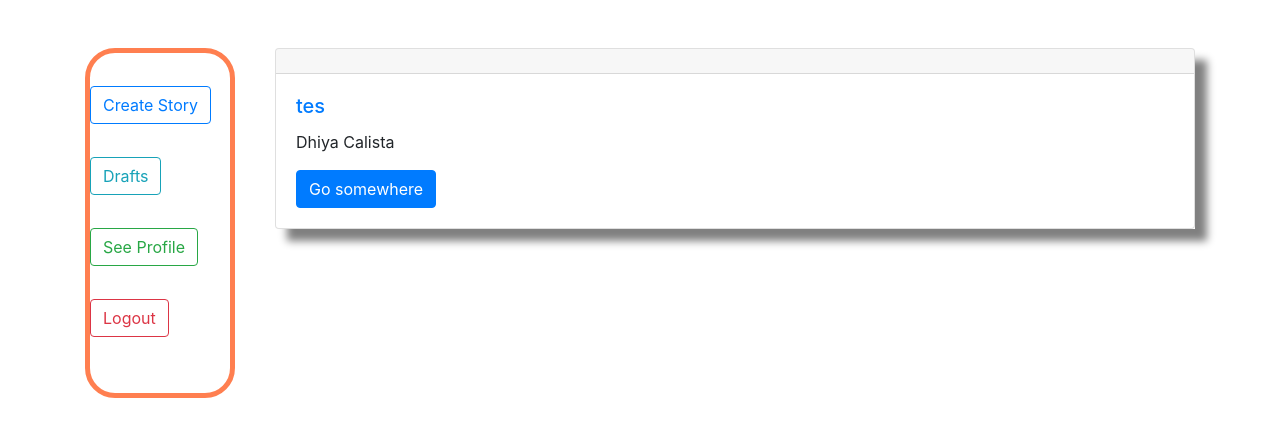
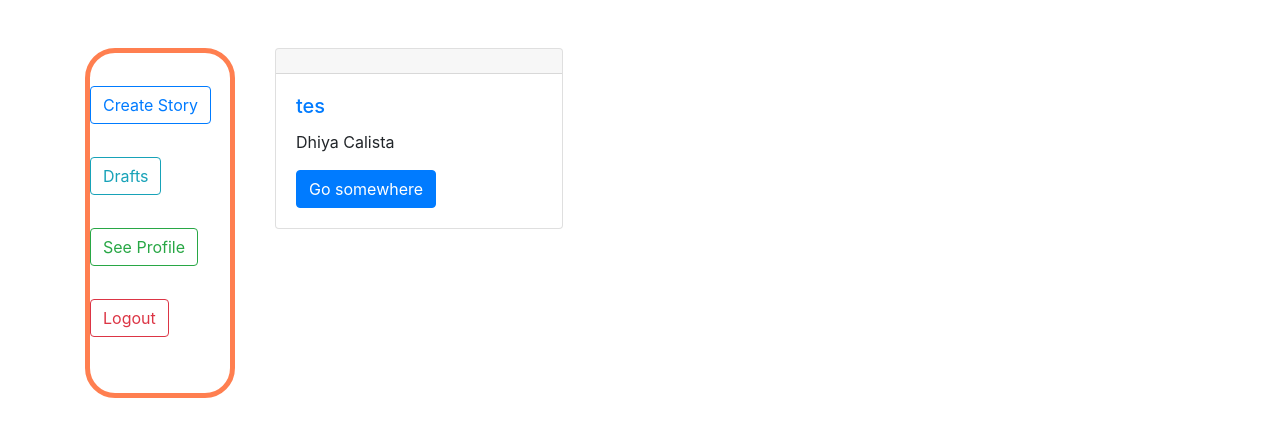
Before and after one commit to aryapradata/medium, a CodeIgniter app: page /medium/stories in a window 1280 px wide. Shown: the part 92-529 px from the top of the page. Run offline with CodeIgniter, Linux system fonts and the light colour scheme; a user stored in the database is signed in; data comes from the database, SQL or seed files in the repository; some libraries are stand-ins or nearby versions.

Commit message:
home edit

```diff
--- a/application/views/homepage.php
+++ b/application/views/homepage.php
@@ -32,12 +32,14 @@
     <div class="col-sm-10">
     <div class="homepagebox2">
         <?php foreach ($stories as $val) : ?>
-            <div class="card sm-">
+            <div class="card-content">
+            <div class="card sm-" >
             <h5 class="card-header"></h5>
             <div class="card-body">
                 <h5 class="card-title"><a href="<?= base_url(); ?>stories/open_stories/<?=$val['content_id']; ?>"><?= $val['title']; ?></a></h5>
                 <p class="card-text"><?= $val['first_name']; ?> <?= $val['last_name']; ?></p>
                 <a href="#" class="btn btn-primary">Go somewhere</a>
+            </div>
             </div>
             </div>
         <?php endforeach; ?>
--- a/assets/css/style.css
+++ b/assets/css/style.css
@@ -362,3 +362,7 @@ h4{
     border-color: black;
 
 }
+.card-content{
+    float: left;
+    width: 18rem;
+}
```
